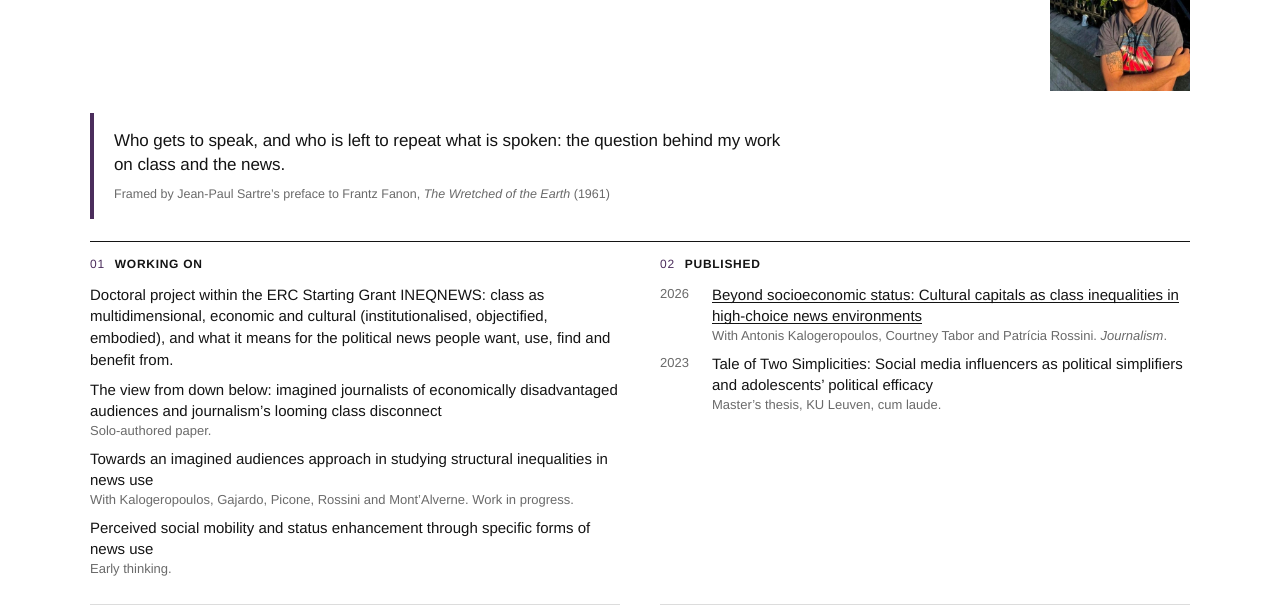
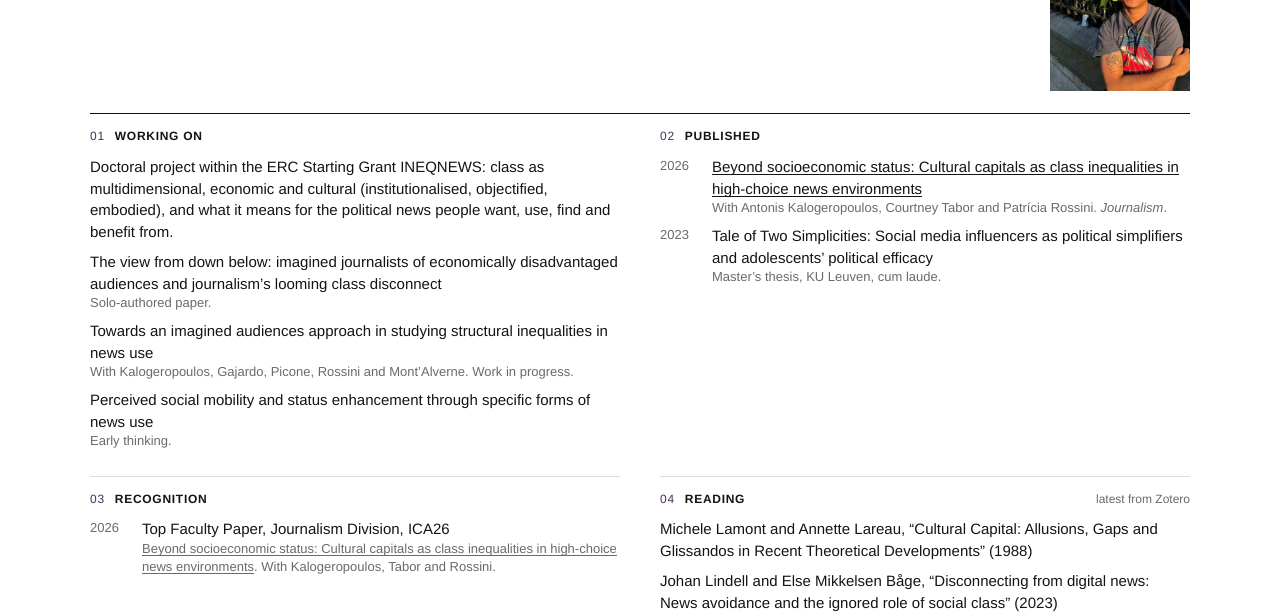
Before and after one commit to AtriMukherjee/academic-website, a plain HTML site: page index.html in a window 1280 px wide. Shown: the part 156-772 px from the top of the page. Drawn offline with Linux system fonts and the light colour scheme.

Commit message:
Remove the Sartre banner
Co-Authored-By: Claude Sonnet 5.5 <noreply@anthropic.com>
Claude-Session: https://claude.ai/code/session_01XVmutjiE2m7Pu7qxNwicD7

```diff
--- a/index.html
+++ b/index.html
@@ -43,10 +43,6 @@ h1 .dot { color:var(--ochre); }
 .lead span { color:var(--muted); }
 .portrait { margin:0; }
 .portrait img { display:block; width:100%; aspect-ratio:4/5; object-fit:cover; object-position:78% 30%; }
-.banner { margin:0 0 22px; padding:16px 0 16px 20px; border-left:4px solid var(--accent); }
-.banner p { margin:0; max-width:40em; font-size:17px; line-height:1.4; letter-spacing:-.005em; }
-.banner cite { display:block; margin-top:8px; font-style:normal; font-size:12.5px; color:var(--muted); }
-.banner cite i { font-style:italic; }
 .grid { display:grid; grid-template-columns:repeat(2,minmax(0,1fr)); column-gap:40px; border-top:1px solid var(--rule); }
 .cell { padding:14px 0 18px; border-bottom:1px solid var(--hair); }
 .cell h2 { display:flex; gap:10px; margin:0 0 10px; font-size:12px; font-weight:700; letter-spacing:.06em; text-transform:uppercase; }
@@ -84,11 +80,6 @@ li .m { display:block; color:var(--muted); font-size:13px; line-height:1.35; }
     </div>
     <figure class="portrait"><img src="atri-mukherjee.jpg" alt="Portrait of Atri Mukherjee"></figure>
   </header>
-
-  <aside class="banner" aria-label="Guiding text">
-    <p>Who gets to speak, and who is left to repeat what is spoken: the question behind my work on class and the news.</p>
-    <cite>Framed by Jean-Paul Sartre&rsquo;s preface to Frantz Fanon, <i>The Wretched of the Earth</i> (1961)</cite>
-  </aside>
 
   <main class="grid">
     <section class="cell">
```
